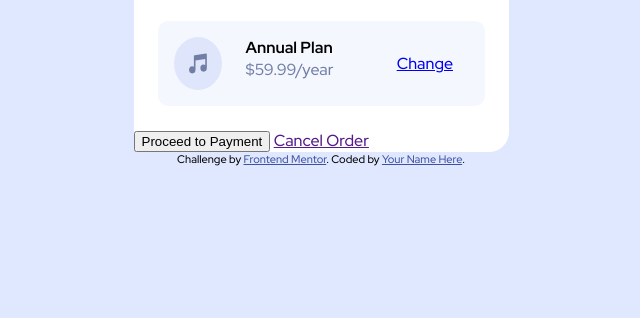
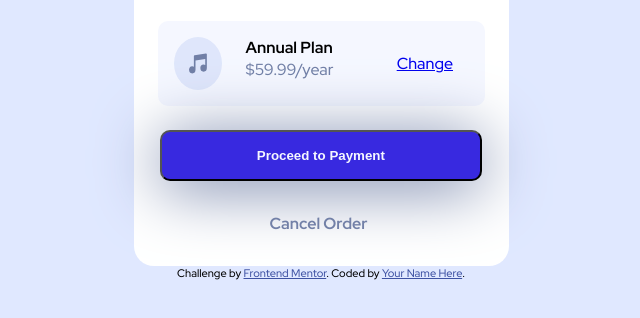
Before and after one commit to Mzu-Soci/Order-summary-card-solution, a plain HTML site: page index.html in a window 1280 px wide. Shown: the part 362-680 px from the top of the page, without its empty margins (319-959 px from the left). Drawn offline with Linux system fonts and the light colour scheme.

Commit message:
Add payment button and a link to cancel

```diff
--- a/css/style.css
+++ b/css/style.css
@@ -60,6 +60,27 @@ h4 {
     padding: 1em 0;
 }
 
+button {
+    background-color: hsl(245, 75%, 52%);
+    border-radius: 10px;
+    color: hsl(225, 100%, 98%);
+    font-weight: 700;
+    margin: 0 2em;
+    padding: 1.2em 7.1em;
+    box-shadow: 0 .5em 65px hsl(224, 23%, 55%);
+}
+
+.cancel {
+    font-weight: 700;
+    padding: 2em 8.5em;
+    /* padding-bottom: 2em; */
+    text-decoration: none;
+}
+
+.cancel-order {
+    text-decoration: none;
+    color: hsl(224, 23%, 55%);
+}
 
 /* Attribution */
 .attribution {
--- a/index.html
+++ b/index.html
@@ -56,7 +56,11 @@
 
       <button>Proceed to Payment</button>
 
-      <a href="">Cancel Order</a>
+      <div class="cancel">
+        <a class="cancel-order" href="#">Cancel Order</a>
+      </div>
+
+
     </div>
 
     <div class="attribution">
```
Also changed, not shown: 1 other file.
